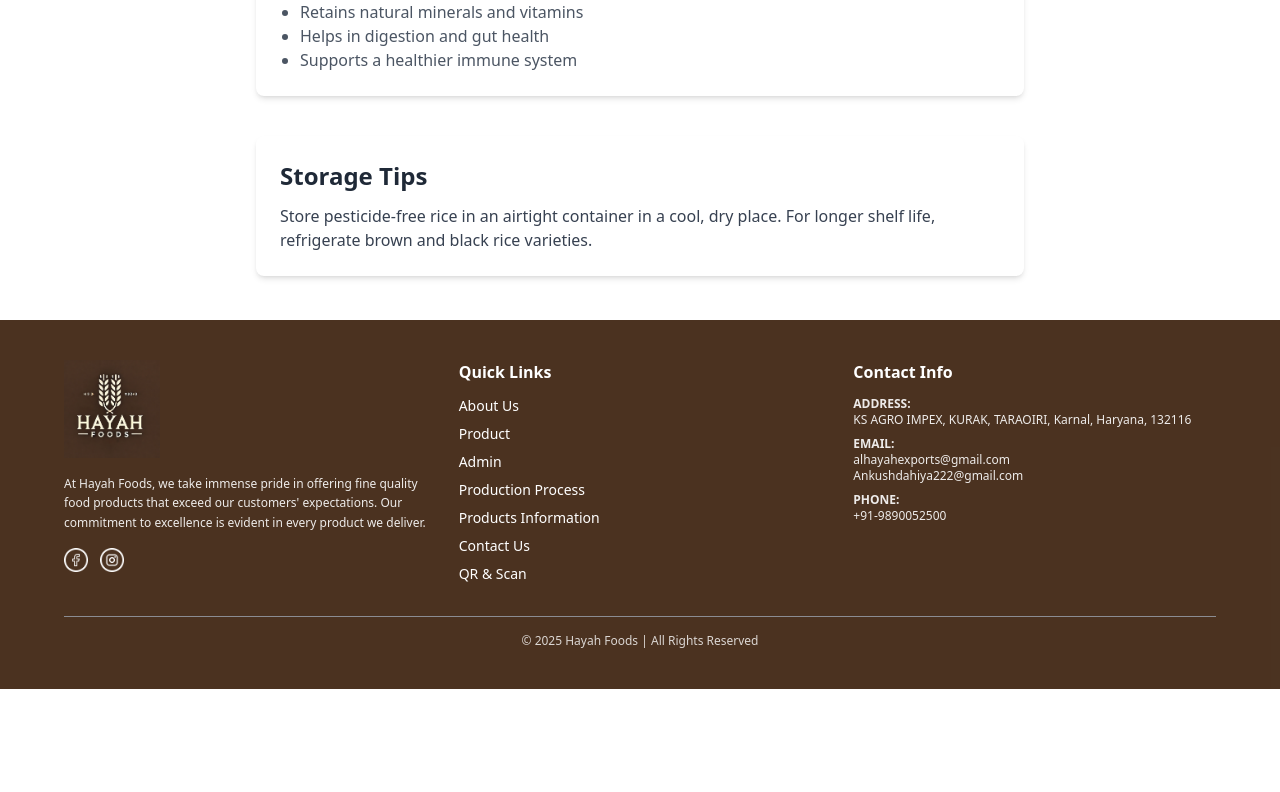
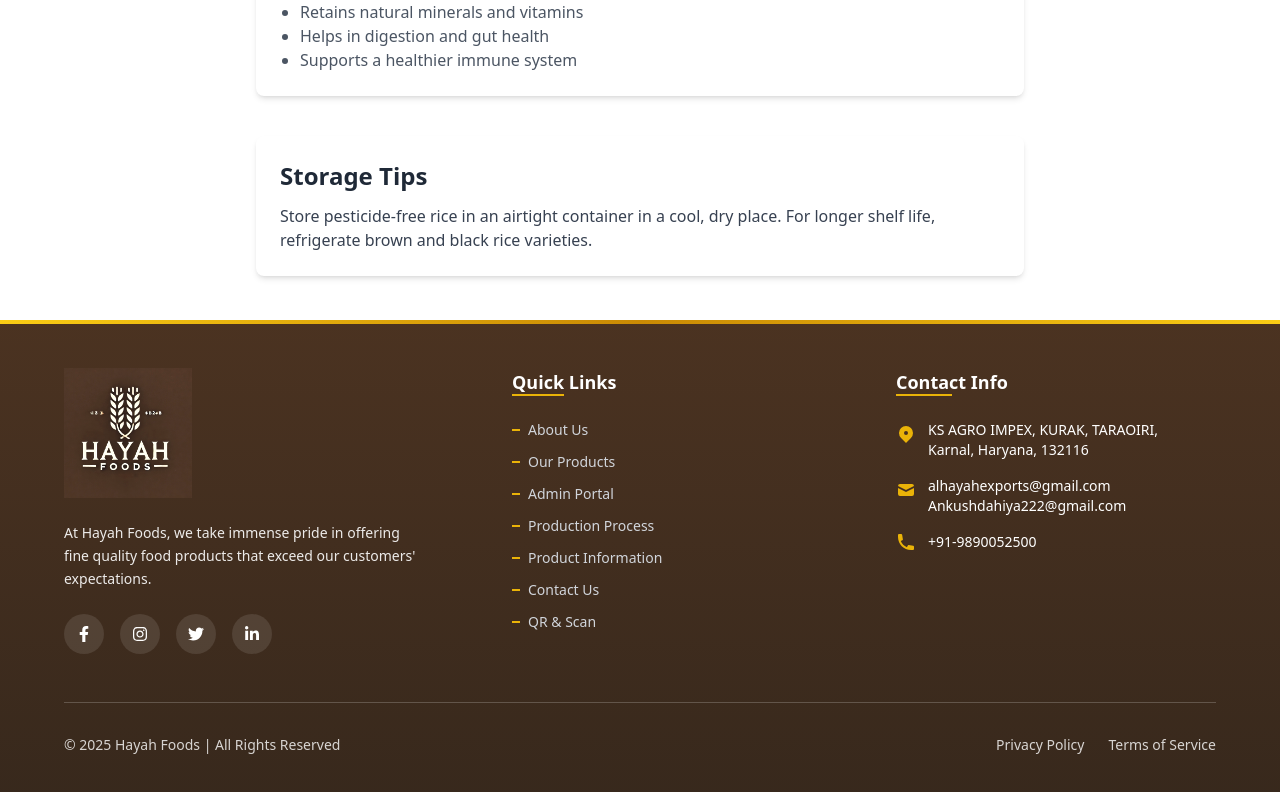
Before and after one commit to ALHAYAHEEXPORTS/ALHAYAHEXPORTS-FRONT-END-, a React (Create React App) app: page /basmati in a window 1280 px wide. Shown: the part 1840-2632 px from the top of the page. Before the commit the page ends 2529 px from the top, so only its background shows below. Built offline with nearby package versions, Linux system fonts and the light colour scheme; no server answers.

Commit message:
some improvements in footer

```diff
--- a/src/conponents/Footer.js
+++ b/src/conponents/Footer.js
@@ -1,86 +1,163 @@
 import React from "react";
 import { Link } from "react-router-dom";
+import { motion } from "framer-motion";
 import { img } from "../assets copy/image";
+import { FaFacebookF, FaInstagram, FaTwitter, FaLinkedinIn } from 'react-icons/fa';
+import { HiLocationMarker, HiPhone, HiMail } from 'react-icons/hi';
 
 const Footer = () => {
+  const fadeInUp = {
+    initial: { y: 30, opacity: 0 },
+    animate: { y: 0, opacity: 1 },
+    transition: { duration: 0.5 }
+  };
+
   return (
-    <footer className="bg-[#3f2512ef] text-white w-full py-10 px-6 md:px-16">
-      <div className="max-w-7xl mx-auto grid grid-cols-1 sm:grid-cols-2 md:grid-cols-3 gap-8 text-left">
+    <footer className="relative bg-gradient-to-b from-[#3f2512ef] to-[#2a1a0def] text-white">
+      {/* Decorative Top Border */}
+      <div className="absolute top-0 left-0 right-0 h-1 bg-gradient-to-r from-yellow-400 via-yellow-600 to-yellow-400" />
 
-        {/* Left Section: Company Info */}
-        <div className="flex flex-col items-center md:items-start">
-          {/* Hide Logo on Mobile */}
+      {/* Main Content */}
+      <div className="max-w-7xl mx-auto py-12 px-6 md:px-16">
+        <div className="grid grid-cols-1 sm:grid-cols-2 md:grid-cols-3 gap-12 text-left">
+
+          {/* Company Info Section */}
+          <motion.div
+            className="flex flex-col items-center md:items-start space-y-6"
+            {...fadeInUp}
+          >
             <img
               src={img.footerlogo}
               alt="Hayah Foods Logo"
-            className="hidde sm:block w-20 sm:w-24 h-auto mb-4"
+              className="w-32 h-auto filter brightness-110 hover:brightness-125 transition-all duration-300"
             />
-
-          {/* Paragraph visible only on larger screens */}
-          <p className="hidden sm:block text-xs leading-relaxed opacity-90 max-w-sm">
+            <p className="text-sm leading-relaxed opacity-90 max-w-sm text-center md:text-left">
               At Hayah Foods, we take immense pride in offering fine quality food
-            products that exceed our customers' expectations. Our commitment to
-            excellence is evident in every product we deliver.
+              products that exceed our customers' expectations.
             </p>
 
-          {/* Social Media Icons */}
-          <div className="flex space-x-3 mt-4 justify-center md:justify-start">
-            <a href="https://facebook.com" target="_blank" rel="noopener noreferrer">
-              <img src={img.facebook} alt="Facebook" className="w-5 sm:w-6 h-5 sm:h-6 transition transform hover:scale-110" />
+            {/* Enhanced Social Media Icons */}
+            <div className="flex space-x-4 mt-6">
+              {[
+                { Icon: FaFacebookF, link: "https://facebook.com", color: "hover:bg-blue-600" },
+                { Icon: FaInstagram, link: "https://instagram.com", color: "hover:bg-pink-600" },
+                { Icon: FaTwitter, link: "https://twitter.com", color: "hover:bg-blue-400" },
+                { Icon: FaLinkedinIn, link: "https://linkedin.com", color: "hover:bg-blue-700" }
+              ].map((social, index) => (
+                <motion.a
+                  key={index}
+                  href={social.link}
+                  target="_blank"
+                  rel="noopener noreferrer"
+                  className={`w-10 h-10 rounded-full bg-white/10 ${social.color}
+                            flex items-center justify-center transition-all duration-300
+                            hover:scale-110 hover:shadow-lg hover:shadow-white/10`}
+                  whileHover={{ y: -3 }}
+                  whileTap={{ scale: 0.95 }}
+                >
+                  <social.Icon className="w-4 h-4 text-white" />
+                </motion.a>
+              ))}
+            </div>
+          </motion.div>
+
+          {/* Quick Links Section - Enhanced */}
+          <motion.div
+            className="md:ml-12"
+            {...fadeInUp}
+          >
+            <h3 className="text-lg font-bold mb-6 relative inline-block">
+              Quick Links
+              <span className="absolute bottom-0 left-0 w-1/2 h-0.5 bg-yellow-500" />
+            </h3>
+            <ul className="space-y-3 text-sm">
+              {[
+                { text: "About Us", path: "/about" },
+                { text: "Our Products", path: "/product" },
+                { text: "Admin Portal", path: "/admin-login" },
+                { text: "Production Process", path: "/ProcessStep" },
+                { text: "Product Information", path: "/basmati" },
+                { text: "Contact Us", path: "/contact-us" },
+                { text: "QR & Scan", path: "/Qrcode" }
+              ].map((link, index) => (
+                <motion.li
+                  key={index}
+                  whileHover={{ x: 5 }}
+                  className="group transition-all duration-300"
+                >
+                  <Link
+                    to={link.path}
+                    className="flex items-center space-x-2 text-gray-300 group-hover:text-yellow-400"
+                  >
+                    <span className="w-2 h-0.5 bg-yellow-500 transition-all group-hover:w-3" />
+                    <span>{link.text}</span>
+                  </Link>
+                </motion.li>
+              ))}
+            </ul>
+          </motion.div>
+
+          {/* Contact Info Section - Enhanced */}
+          <motion.div
+            className="md:ml-8"
+            {...fadeInUp}
+          >
+            <h3 className="text-lg font-bold mb-6 relative inline-block">
+              Contact Info
+              <span className="absolute bottom-0 left-0 w-1/2 h-0.5 bg-yellow-500" />
+            </h3>
+
+            <div className="space-y-4">
+              <div className="flex items-start space-x-3">
+                <HiLocationMarker className="w-5 h-5 text-yellow-500 mt-1" />
+                <p className="text-sm">
+                  KS AGRO IMPEX, KURAK, TARAOIRI,<br />
+                  Karnal, Haryana, 132116
+                </p>
+              </div>
+
+              <div className="flex items-start space-x-3">
+                <HiMail className="w-5 h-5 text-yellow-500 mt-1" />
+                <div className="text-sm">
+                  <a href="mailto:alhayahexports@gmail.com"
+                     className="hover:text-yellow-400 transition block">
+                    alhayahexports@gmail.com
                   </a>
-            <a href="https://instagram.com" target="_blank" rel="noopener noreferrer">
-              <img src={img.instagram} alt="Instagram" className="w-5 sm:w-6 h-5 sm:h-6 transition transform hover:scale-110" />
+                  <a href="mailto:Ankushdahiya222@gmail.com"
+                     className="hover:text-yellow-400 transition block">
+                    Ankushdahiya222@gmail.com
                   </a>
                 </div>
               </div>
 
-        {/* Center Section: Quick Links */}
-        <div>
-          <h3 className="text-base font-semibold mb-3">Quick Links</h3>
-          <ul className="space-y-2 text-xs md:text-sm">
-
-            <li className="flex text-left"><Link to="/about" className="hover:text-yellow-400 transition">About Us</Link></li>
-            <li className="flex text-left"><Link to="/product" className="hover:text-yellow-400 transition">Product</Link></li>
-            <li className="flex text-left"><Link to="/admin-login" className="hover:text-yellow-400 transition">Admin</Link></li>
-            <li className="flex text-left"><Link to="/ProcessStep" className="hover:text-yellow-400 transition">Production Process</Link></li>
-            <li className="flex text-left"><Link to="/basmati" className="hover:text-yellow-400 transition">Products Information</Link></li>
-            <li className="flex text-left"><Link to="/contact-us" className="hover:text-yellow-400 transition">Contact Us</Link></li>
-            <li className="flex text-left"><Link to="/Qrcode" className="hover:text-yellow-400 transition">QR & Scan</Link></li>
-          </ul>
+              <div className="flex items-center space-x-3">
+                <HiPhone className="w-5 h-5 text-yellow-500" />
+                <a href="tel:+919890052500"
+                   className="text-sm hover:text-yellow-400 transition">
+                  +91-9890052500
+                </a>
+              </div>
+            </div>
+          </motion.div>
         </div>
 
-        {/* Right Section: Contact Info */}
-        <div>
-          <h3 className="text-base font-semibold mb-3">Contact Info</h3>
-          <div className="text-xs opacity-90 flex flex-col items-end md:items-start">
-            <p className="mb-2 text-right md:text-left">
-              <strong>ADDRESS:</strong><br />
-              KS AGRO IMPEX, KURAK, TARAOIRI, Karnal, Haryana, 132116
+        {/* Enhanced Bottom Section */}
+        <div className="mt-12 pt-8 border-t border-white/20">
+          <div className="flex flex-col md:flex-row justify-between items-center space-y-4 md:space-y-0">
+            <p className="text-sm opacity-80">
+              © {new Date().getFullYear()} Hayah Foods | All Rights Reserved
             </p>
-            <p className="mb-2 text-right md:text-left">
-              <strong>EMAIL:</strong><br />
-              <a href="mailto:business@hayahfoods.com" className="hover:text-yellow-400 transition">
-                alhayahexports@gmail.com
-              </a> <br />
-              <a href="mailto:Ankushdahiya222@gmail.com" className="hover:text-yellow-400 transition">
-                Ankushdahiya222@gmail.com
-              </a>
-            </p>
-            <p className="text-right md:text-left">
-              <strong>PHONE:</strong><br />
-              <a href="tel:+919890052500" className="hover:text-yellow-400 transition">+91-9890052500</a>
-            </p>
+            <div className="flex space-x-6 text-sm opacity-80">
+              <Link to="/privacy-policy" className="hover:text-yellow-400 transition">
+                Privacy Policy
+              </Link>
+              <Link to="/terms" className="hover:text-yellow-400 transition">
+                Terms of Service
+              </Link>
             </div>
           </div>
         </div>
-
-      {/* Bottom Section: Copyright */}
-      <div className="mt-8 border-t border-gray-400 pt-4 text-center text-xs opacity-80">
-        <p>© {new Date().getFullYear()} Hayah Foods | All Rights Reserved</p>
       </div>
-
-
-
     </footer>
   );
 };
--- a/src/conponents/Navbar.js
+++ b/src/conponents/Navbar.js
@@ -32,7 +32,7 @@ const Navbar = () => {
         <ul className="hidden md:flex space-x-4 lg:space-x-8 items-center text-gray-800 font-medium mx-auto">
           <li>
             <Link to="/about" className="relative text-gray-800 hover:text-yellow-700 transition duration-300">
-              About
+              About Us
             </Link>
           </li>
           <li>
```
Also changed, not shown: public/header_logo.webp (added). Lines whose indentation alone changed are shown as unchanged.
